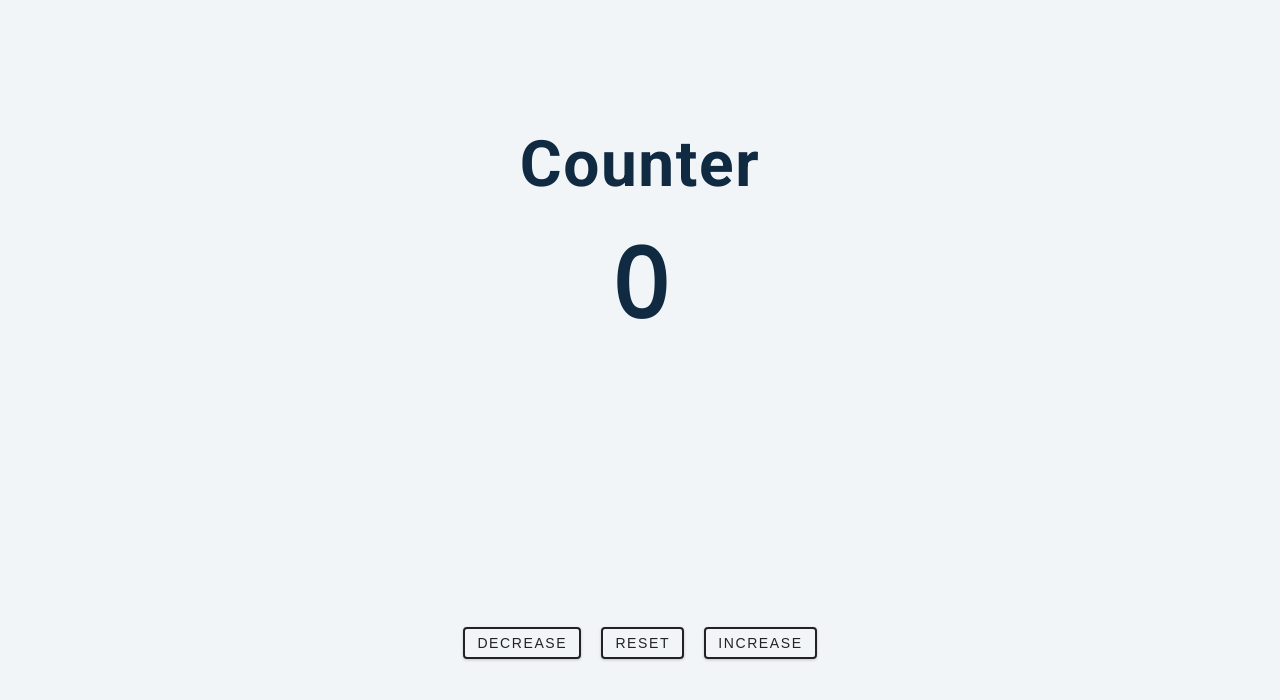
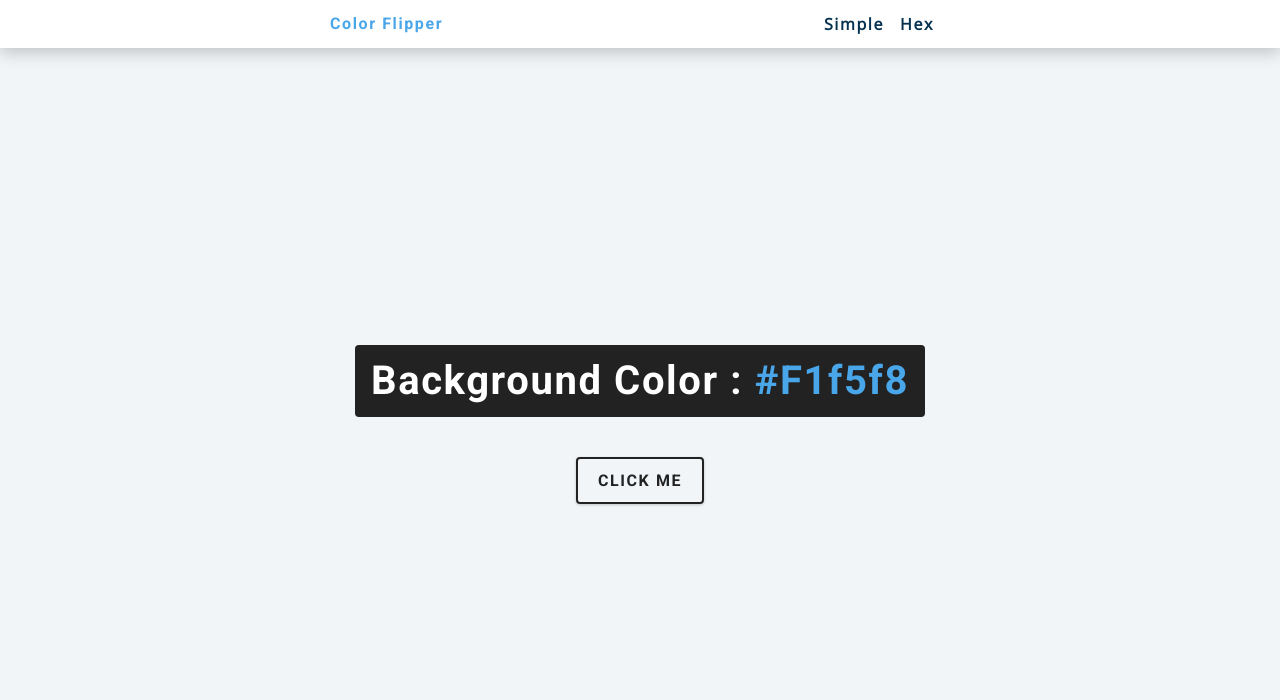
Before and after one commit to randomindianguy/javascriptprojects, a plain HTML site: page setup/index.html in a window 1280 px wide. Drawn offline with nearby package versions, Linux system fonts and the light colour scheme.

Commit message:
update color picker project

```diff
--- a/setup/app.js
+++ b/setup/app.js
@@ -1,37 +1,16 @@
-//set initial count
-let count = 0;
+const colors = ["green", "red", "rgba(133,122,200)", "#f15025"];
 
-//select value & buttons
+const btn = document.getElementById("btn");
+const color = document.querySelector(".color");
 
-const value = document.querySelector("#value");
-const btns = document.querySelectorAll(".btn")
+btn.addEventListener("click", function(){
+    //getting random number b/w 0 - 3
+    const randomNumber = getRandomNumber();
+    console.log(randomNumber);
+    document.body.style.backgroundColor = colors[randomNumber];
+    color.textContent = colors[randomNumber];
+});
 
-//we can run a for each loop on a nodeList
-
-btns.forEach(function(btn){    //we can give a parameter to call each and every item
-    btn.addEventListener('click', function(e){  //function(e)is an event object function to actively check which button is getting clicked on
-    const styles = e.currentTarget.classList; // to check what classList my button has. this will help in easily identifying, and then manipulating values on screen
-    if(styles.contains("decrease")){ //i'm looking for my decrease class here
-        count--;
-    }
-
-    else if(styles.contains("increase")){
-        count++;
-    }
-    else{
-        count = 0;
-    }
-    if(count > 0){
-        value.style.color = "green";
-    }
-
-    if(count < 0){
-        value.style.color = "red";
-    }
-
-    if(count === 0){
-        value.style.color = "#222";
-    }
-    value.textContent = count;
-    }) //we are looping over the list to basically call all the buttons. This particular code will tell you which exact button was pressed.
-})
+function getRandomNumber(){
+    return Math.floor(Math.random() * colors.length);
+}
--- a/setup/index.html
+++ b/setup/index.html
@@ -3,24 +3,37 @@
   <head>
     <meta charset="UTF-8" />
     <meta name="viewport" content="width=device-width, initial-scale=1.0" />
-    <title>Counter</title>
+    <title>Color Flipper || Simple</title>
 
     <!-- styles -->
     <link rel="stylesheet" href="styles.css" />
   </head>
   <body>
-  <main>
-      <!-- javascript -->
+    <nav>
+      <div class="nav-center">
+        <h4>Color Flipper</h4>
+        <ul class="nav-links">
+          <li>
+            <a href="index.html">Simple</a>
+          </li>
+          <li>
+            <a href="hex.html">Hex</a>
+          </li>
+        </ul>
+      </div>
+    </nav>
+    <main>
       <div class="container">
-        <h1>Counter</h1>
-        <span id="value">0</span>
+        <h2>Background Color :
+          <span class="color">
+          #f1f5f8
+          </span>
+       </h2>
+        <button class="btn btn-hero" id="btn">Click Me</button>
       </div>
-      <div class="button-container">
-        <button class="btn decrease">decrease</button>
-        <button class="btn reset">reset</button>
-        <button class="btn increase">increase</button>
-      </div>
-  </main>
+    </main>
+    <!-- <h1>color flipper</h1> -->
+    <!-- javascript -->
     <script src="app.js"></script>
   </body>
 </html>
--- a/setup/styles.css
+++ b/setup/styles.css
@@ -153,38 +153,82 @@ main {
 
 /*
 ===============
-Counter
+Nav
 ===============
 */
-
+nav {
+  background: var(--clr-white);
+  height: 3rem;
+  display: grid;
+  align-items: center;
+  box-shadow: var(--dark-shadow);
+}
+.nav-center {
+  width: 90vw;
+  max-width: var(--fixed-width);
+  margin: 0 auto;
+  display: flex;
+  align-items: center;
+  justify-content: space-between;
+}
+.nav-center h4 {
+  margin-bottom: 0;
+  color: var(--clr-primary-5);
+}
+.nav-links {
+  display: flex;
+}
+nav a {
+  text-transform: capitalize;
+  font-weight: 700;
+  font-size: 1rem;
+  color: var(--clr-primary-1);
+  letter-spacing: var(--spacing);
+  margin-right: 1rem;
+}
+nav a:hover {
+  color: var(--clr-primary-5);
+}
+/*
+===============
+Container
+===============
+*/
 main {
-  min-height: 100vh;
+  min-height: calc(100vh - 3rem);
   display: grid;
   place-items: center;
 }
 .container {
   text-align: center;
 }
-#value {
-  font-size: 6rem;
-  font-weight: bold;
+.container h2 {
+  background: var(--clr-black);
+  color: var(--clr-white);
+  padding: 1rem;
+  border-radius: var(--radius);
+  margin-bottom: 2.5rem;
 }
-.btn {
+.color {
+  color: var(--clr-primary-5);
+}
+.btn-hero {
+  font-family: var(--ff-primary);
   text-transform: uppercase;
   background: transparent;
   color: var(--clr-black);
-  padding: 0.375rem 0.75rem;
   letter-spacing: var(--spacing);
   display: inline-block;
+  font-weight: 700;
   transition: var(--transition);
-  font-size: 0.875rem;
   border: 2px solid var(--clr-black);
   cursor: pointer;
   box-shadow: 0 1px 3px rgba(0, 0, 0, 0.2);
   border-radius: var(--radius);
-  margin: 0.5rem;
+  font-size: 1rem;
+  padding: 0.75rem 1.25rem;
 }
-.btn:hover {
+.btn-hero:hover {
   color: var(--clr-white);
   background: var(--clr-black);
 }
```
